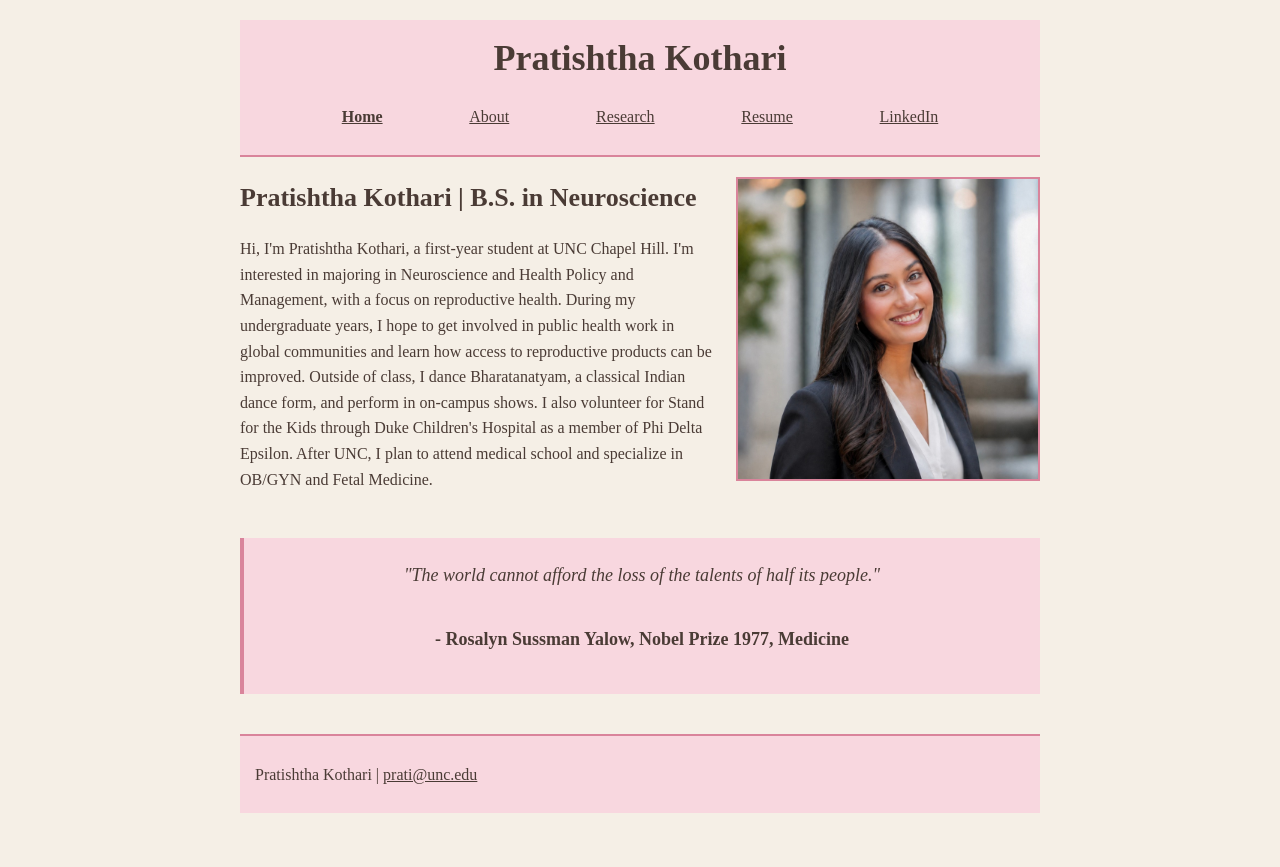
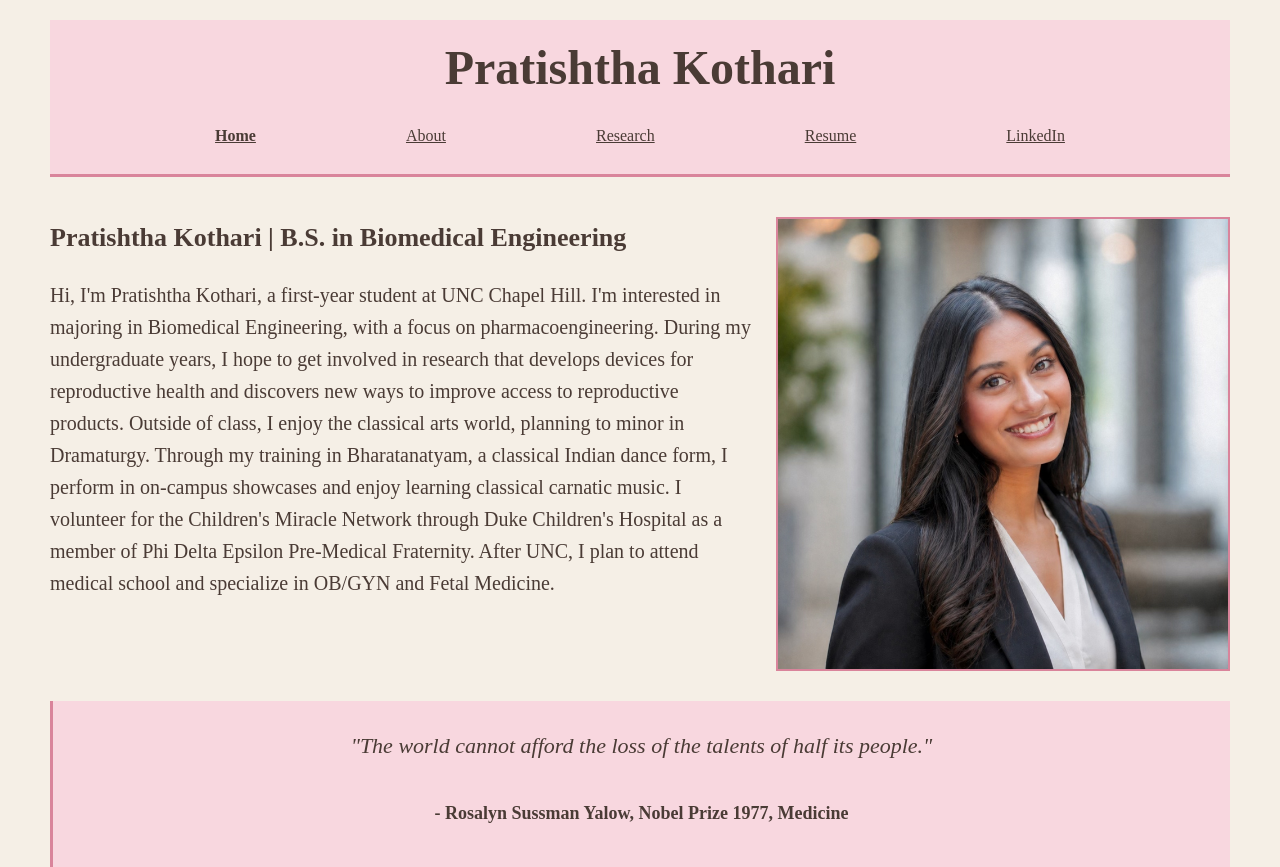
Before and after one commit to pratishthakothari/pratishthakothari.github.io, a plain HTML site: page index.html in a window 1280 px wide. Shown: the top 867 px of the page. Before the commit the page ends 833 px from the top, so only its background shows below. Drawn offline with Linux system fonts and the light colour scheme.

Commit message:
describe what you changed

```diff
--- a/index.html
+++ b/index.html
@@ -3,8 +3,8 @@
     <head>
         <meta charset="utf-8">
         <meta name="viewport" content="width=device-width, initial-scale=1">
-        <title>Pratishtha Kothari | Neuroscience, UNC Chapel Hill</title>
-        <meta name="description" content="Pratishtha Kothari is a neuroscience student at the University of North Carolina at Chapel Hill.">
+        <title>Pratishtha Kothari | Biomedical Engineering, UNC Chapel Hill</title>
+        <meta name="description" content="Pratishtha Kothari is a Biomedical Engineering student at the University of North Carolina at Chapel Hill.">
         <link rel="stylesheet" href="style.css">
     </head>
     <body>
@@ -26,9 +26,9 @@
 
             <img src="images/headshot.jpg" alt="Pratishtha Kothari" class="photo">
 
-            <h1>Pratishtha Kothari | B.S. in Neuroscience</h1>
+            <h1>Pratishtha Kothari | B.S. in Biomedical Engineering</h1>
 
-            <p class="body">Hi, I'm Pratishtha Kothari, a first-year student at UNC Chapel Hill. I'm interested in majoring in Neuroscience and Health Policy and Management, with a focus on reproductive health. During my undergraduate years, I hope to get involved in public health work in global communities and learn how access to reproductive products can be improved. Outside of class, I dance Bharatanatyam, a classical Indian dance form, and perform in on-campus shows. I also volunteer for Stand for the Kids through Duke Children's Hospital as a member of Phi Delta Epsilon. After UNC, I plan to attend medical school and specialize in OB/GYN and Fetal Medicine.</p>
+            <p class="body">Hi, I'm Pratishtha Kothari, a first-year student at UNC Chapel Hill. I'm interested in majoring in Biomedical Engineering, with a focus on pharmacoengineering. During my undergraduate years, I hope to get involved in research that develops devices for reproductive health and discovers new ways to improve access to reproductive products. Outside of class, I enjoy the classical arts world, planning to minor in Dramaturgy. Through my training in Bharatanatyam, a classical Indian dance form, I perform in on-campus showcases and enjoy learning classical carnatic music. I volunteer for the Children's Miracle Network through Duke Children's Hospital as a member of Phi Delta Epsilon Pre-Medical Fraternity. After UNC, I plan to attend medical school and specialize in OB/GYN and Fetal Medicine.</p>
 
         </div>
 
--- a/style.css
+++ b/style.css
@@ -1,8 +1,7 @@
 body {
     font-family: "Times New Roman", Times, serif;
-    max-width: 800px;
-    margin: 0 auto;
-    padding: 20px;
+    margin: 0;
+    padding: 20px 50px;
     line-height: 1.6;
     color: #4A3B35;
     background-color: #F5EFE6;
@@ -10,15 +9,15 @@ body {
 
 header {
     background-color: #F8D7DF;
-    border-bottom: 2px solid #D9849B;
+    border-bottom: 3px solid #D9849B;
     padding: 10px 15px;
-    margin-bottom: 20px;
+    margin-bottom: 40px;
 }
 
 .logo {
     display: block;
     text-align: center;
-    font-size: 36px;
+    font-size: 48px;
     font-weight: bold;
     color: #4A3B35;
     text-decoration: none;
@@ -46,6 +45,9 @@ a {
 h1 {
     color: #4A3B35;
 }
+.intro p {
+    font-size: 20px;
+}
 
 h2 {
     border-bottom: 2px solid #D9849B;
@@ -55,12 +57,12 @@ h2 {
 
 .quote {
     background-color: #F8D7DF;
-    border-left: 4px solid #D9849B;
+    border-left: 3px solid #D9849B;
     padding: 5px 15px;
     margin: 30px 0;
     font-style: italic;
-    font-size: large;
     text-align: center;
+    font-size: 22px;
 }
 
 .name {
@@ -83,13 +85,13 @@ h2 {
 
 .photo {
     float: right;
-    width: 300px;
-    height: 300px;
+    width: 450px;
+    height: 450px;
     margin-left: 20px;
     background-color: #F8D7DF;
     border: 2px solid #D9849B;
     text-align: center;
-    line-height: 300px;
+    line-height: 450px;
     font-size: 40px;
     object-fit: cover;
 }
@@ -112,6 +114,7 @@ footer {
 .resume-page {
     display: block;
     width: 100%;
+    max-width: 900px;
     box-sizing: border-box;
     margin: 0 auto 20px auto;
 }
@@ -119,6 +122,7 @@ footer {
 .research-page {
     display: block;
     width: 100%;
+    max-width: 900px;
     box-sizing: border-box;
     margin: 0 auto 20px auto;
 }
```
Also changed, not shown: about.html (+1 -1 lines), research.html (+1 -1 lines).
